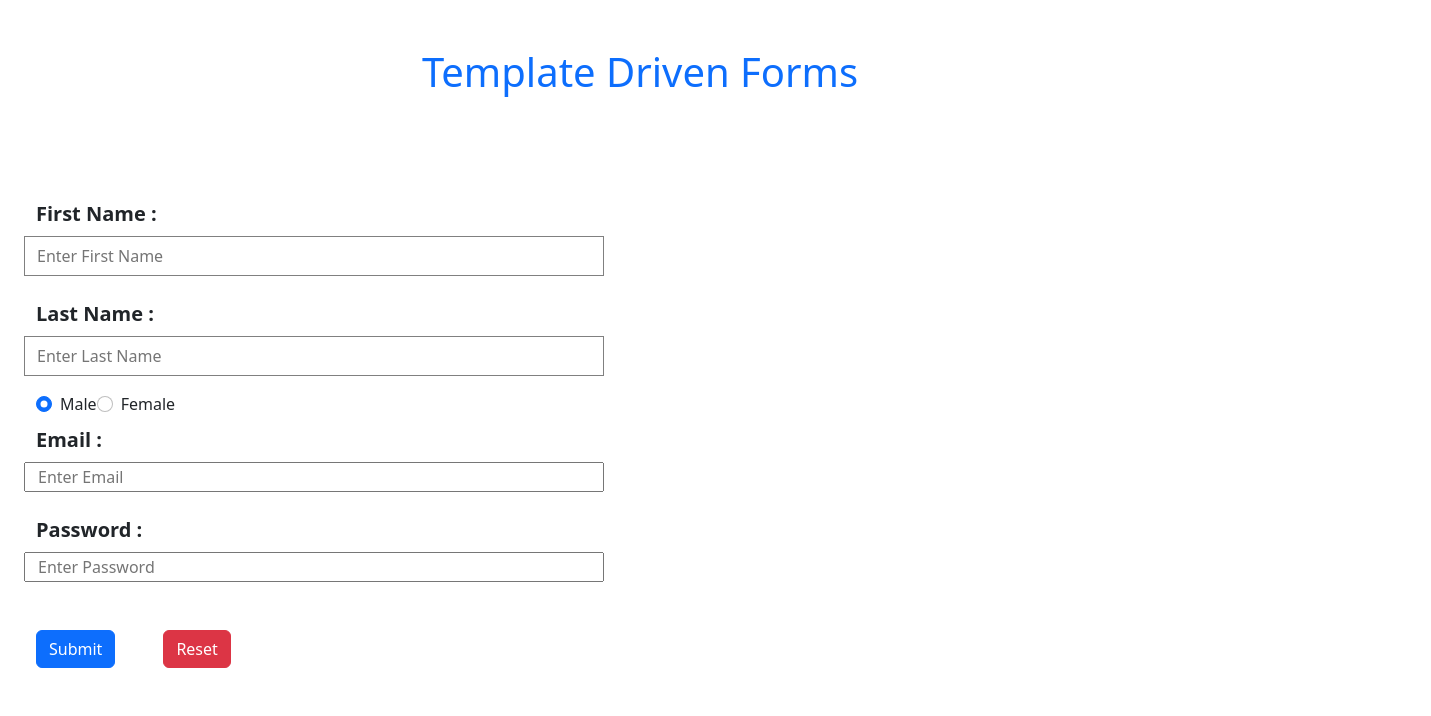
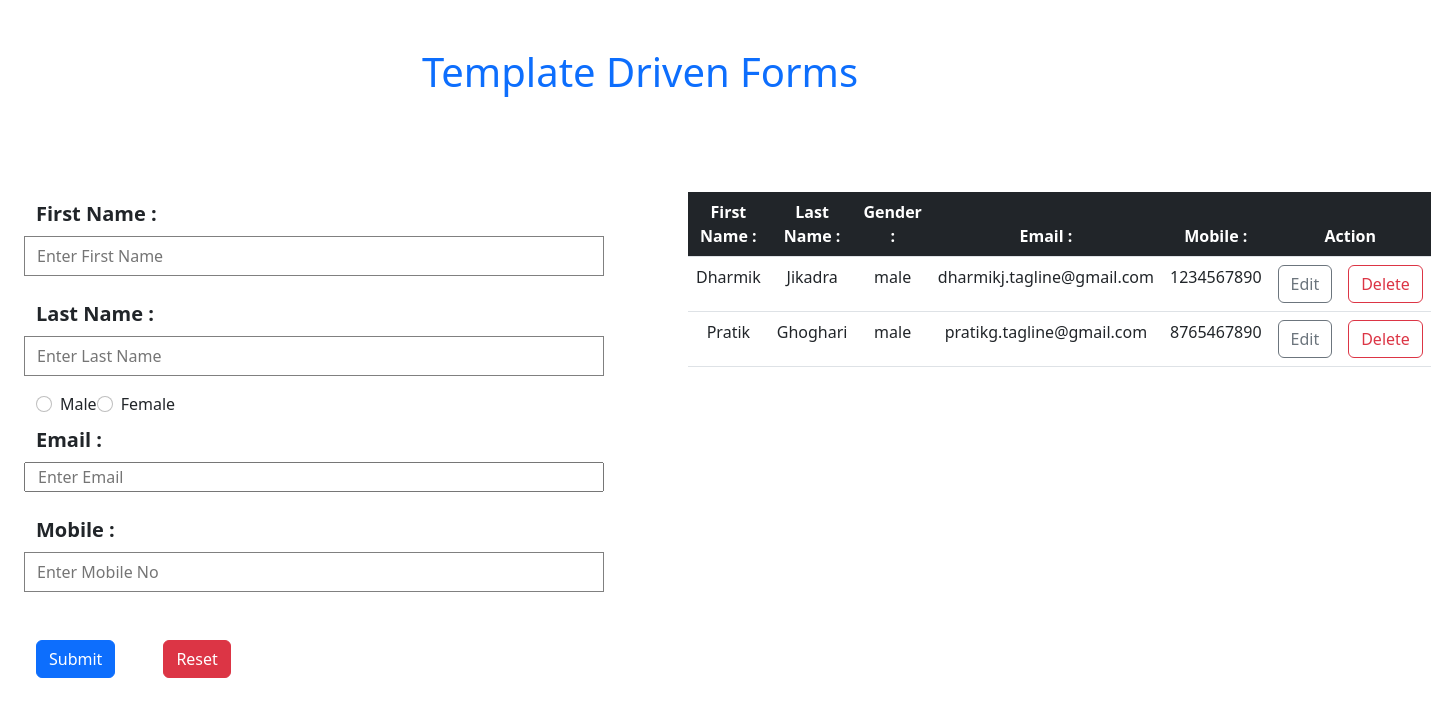
Before and after one commit to dharmikj-tagline/angular-forms, an Angular app: page / in a window 1280 px wide. Shown: the top 716 px of the page, 1431 px wide, since content can reach past the window. Built offline with nearby package versions, Linux system fonts and the light colour scheme.

Commit message:
Implements create

```diff
--- a/src/app/template-form/template-form.component.html
+++ b/src/app/template-form/template-form.component.html
@@ -20,17 +20,18 @@
 
             <div class="d-flex">
                 <div class="form-check">
-                    <input class="form-check-input" type="radio" name="gender" checked>
+                    <input class="form-check-input" type="radio" name="gender" value="male" required ngModel #gender="ngModel">
                     <label class="form-check-label" for="male">
                         Male
                     </label>
                 </div>
                 <div class="form-check">
-                    <input class="form-check-input" type="radio" name="gender">
+                    <input class="form-check-input" type="radio" name="gender" value="female" required ngModel #gender="ngModel">
                     <label class="form-check-label" for="female">
                         Female
                     </label>
                 </div>
+                <span *ngIf="gender.touched && !gender.valid" style="color: red;">Please Please Checked Gender</span>
             </div>
 
             <div class="row mb-3">
@@ -40,27 +41,41 @@
                     Email</span>
             </div>
             <div class="row mb-3">
-                <label for="name" class="col-form-label fw-bold fs-5">{{ lblPassword }}</label>
-                <input type="password" name="password" placeholder="Enter Password" minlength="8" required ngModel
-                    #password="ngModel">
-                <span *ngIf="password.touched && !password.valid" style="color: red;">Please Enter Valid
-                    Password</span>
+                <label for="name" class="col-form-label fw-bold fs-5">{{ lblMobile }}</label>
+                <input type="text" name="mobile" placeholder="Enter Mobile No" minlength="10" maxlength="10" pattern="^[0-9]+$" required ngModel
+                    #mobile="ngModel">
+                <span *ngIf="mobile.touched && !mobile.valid" style="color: red;">Please Enter Valid
+                    Mobile no.</span>
             </div>
             <div class="mt-5">
-                <button class="btn btn-primary" name="submit" id="submit">{{lblSubmit}}</button>
-                <button class="btn btn-danger  ms-5 " name="reset" (click)="templateForm.reset()">{{lblReset}}</button>
+                <button class="btn btn-primary" name="submit" id="submit" (click)="showing(templateForm.value)">{{lblSubmit}}</button>
+                <button class="btn btn-danger ms-5 " name="reset" (click)="templateForm.reset()">{{lblReset}}</button>
             </div>
         </form>
     </div>
-    <div class="col-6">
-
+    <div class="col-6 p-5">
+        <table class="table text-center">
+            <thead>
+                <tr class="bg-dark text-white">
+                    <th>{{ lblFname }}</th>
+                    <th>{{ lblLname }}</th>
+                    <th>{{ lblgender }}</th>
+                    <th>{{ lblEmail }}</th>
+                    <th>{{ lblMobile }}</th>
+                    <th colspan="2">Action</th>
+                </tr>
+            </thead>
+            <tbody>
+                <tr *ngFor="let data of userDatas">
+                    <td>{{ data.fname }}</td>
+                    <td>{{ data.lname }}</td>
+                    <td>{{ data.gender }}</td>
+                    <td>{{ data.email }}</td>
+                    <td>{{ data.mobile }}</td>
+                    <td><button class="btn btn-outline-secondary">Edit</button></td>
+                    <td><button class="btn btn-outline-danger">Delete</button></td>
+                </tr>
+            </tbody>
+        </table>
     </div>
 </div>
-
-
-<!-- <ul>
-    <li>First name : {{ userData.fname }}</li>
-    <li>Last Name : {{ userData.lname }}</li>
-    <li>Email : {{ userData.email }}</li>
-    <li>Password : {{ userData.password }}</li>
-</ul> -->
--- a/src/app/template-form/template-form.component.ts
+++ b/src/app/template-form/template-form.component.ts
@@ -1,29 +1,82 @@
-import { Component, OnInit } from '@angular/core';
+import { Component, OnInit, ViewChild } from '@angular/core';
+import { NgForm } from '@angular/forms';
 
+interface UserData{
+  fname : string ,
+  lname : string ,
+  gender : string ,
+  email : string ,
+  mobile : string ,
+}
 @Component({
   selector: 'app-template-form',
   templateUrl: './template-form.component.html',
-  styleUrls: ['./template-form.component.scss']
+  styleUrls: ['./template-form.component.scss'],
 })
+
+
 export class TemplateFormComponent implements OnInit {
 
-  constructor() { }
+  @ViewChild('templateForm')
+  templateForm!: NgForm;
+  constructor() {}
 
-  ngOnInit(): void {
+  ngOnInit(): void {}
+
+  userData: any;
+  getData(templateForm: any) {
+    this.userData = templateForm;
   }
 
-  userData : any;
-   getData(templateForm : any ){
-    console.log('templateForm :>> ', templateForm);
-    this.userData=templateForm;
-   }
+  lblFname: string = 'First Name :';
+  lblLname: string = 'Last Name :';
+  lblgender: string = 'Gender :';
+  lblEmail: string = 'Email :';
+  lblMobile: string = 'Mobile :';
+  lblSubmit: string = 'Submit';
+  lblReset: string = 'Reset';
 
-   lblFname : string ='First Name :';
-   lblLname : string ='Last Name :';
-   lblgender : string='Gender :';
-   lblEmail : string ='Email :';
-   lblPassword : string ='Password :';
-   lblSubmit : string ='Submit';
-   lblReset : string = 'Reset';
+  userDatas:UserData[]=[
+    {
+      fname : 'Dharmik',
+      lname : 'Jikadra',
+      gender : 'male',
+      email : 'dharmikj.tagline@gmail.com',
+      mobile : '1234567890'
+    },
+    {
+      fname : 'Pratik',
+      lname : 'Ghoghari',
+      gender : 'male',
+      email : 'pratikg.tagline@gmail.com',
+      mobile : '8765467890'
+    }
+  ]
 
+  // showing(){
+  //   console.log('userData :>> ', this.userData);
+  //   // this.userDatas.push({
+  //   //   fname : this.userData.fname ,
+  //   //   lname : this.userData.lname ,
+  //   //   gender : this.userData.gender ,
+  //   //   email : this.userData.email ,
+  //   //   mobile : this.userData.mobile ,
+  //   // });
+  //   this.userDatas.push(this.userData);
+  //   console.log('this.userDatas :>> ', this.userDatas);
+  // }
+
+  showing(templateForm:NgForm){
+    console.log('userData :>> ', this.templateForm.value);
+    this.userDatas.push(this.templateForm.value);
+    console.log('this.templateForm.value.email :>> ', this.templateForm.value.email);
+  }
+
+  deleteRec(templateForm:any){
+    for(let i=0;i<=this.userDatas.length;i++){
+      if(templateForm.email==this.userDatas.email){
+
+      }
+    }
+  }
 }
```
